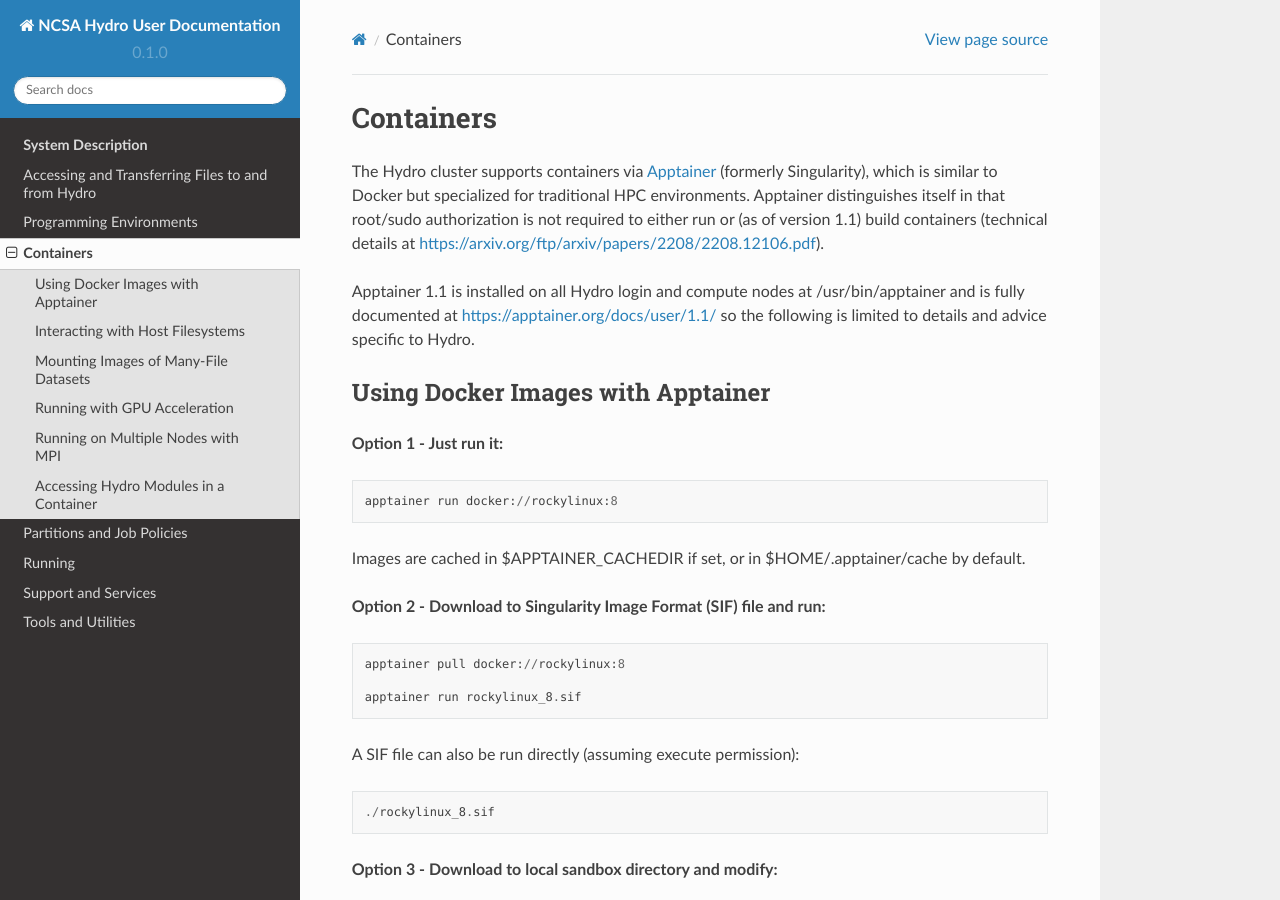
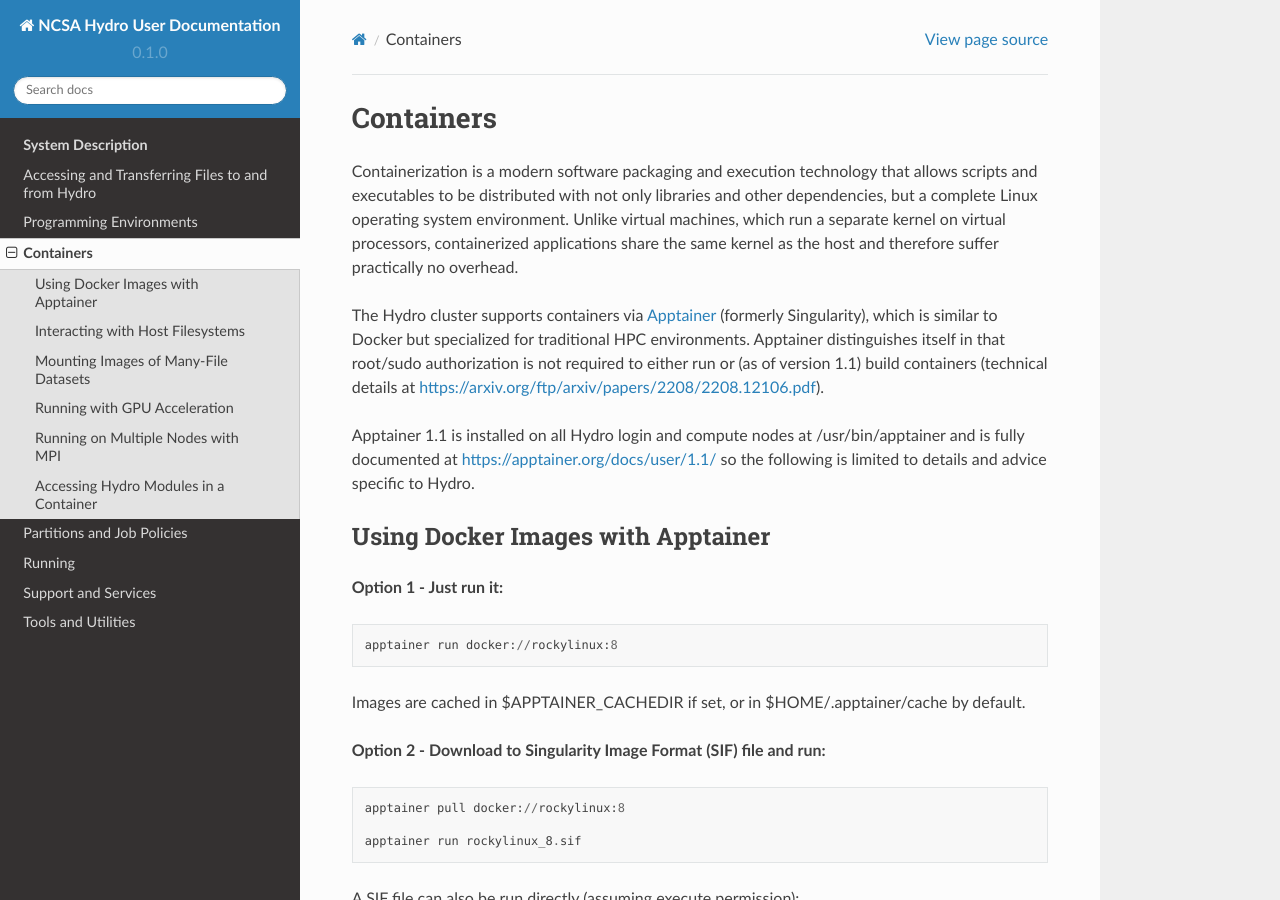
Before and after one commit to ncsa/hydro_documentation, a Sphinx documentation site: the page built from docs/source/containers.rst, in a window 1280 px wide and 900 px high. Built offline with Sphinx 7.4.7 and the Read the Docs theme 2.0.0, drawn with Linux system fonts in a browser that asks for light colours; pages that are not in the unit, such as notebooks, are missing from menus.

Commit message:
add container intro paragraph

```diff
--- a/docs/source/containers.rst
+++ b/docs/source/containers.rst
@@ -1,5 +1,12 @@
 Containers
 ==============
+
+Containerization is a modern software packaging and execution technology that
+allows scripts and executables to be distributed with not only libraries and
+other dependencies, but a complete Linux operating system environment.
+Unlike virtual machines, which run a separate kernel on virtual processors,
+containerized applications share the same kernel as the host
+and therefore suffer practically no overhead.
 
 The Hydro cluster supports containers via `Apptainer <https://apptainer.org/>`_
 (formerly Singularity),
```
